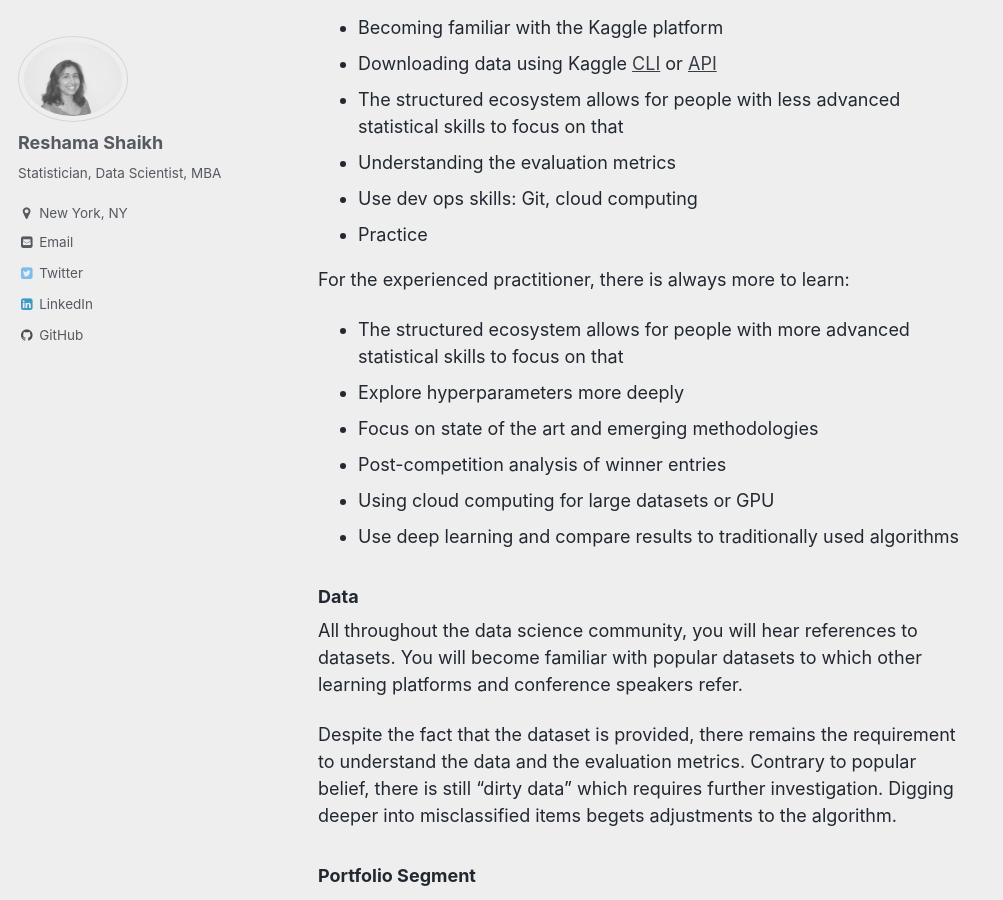
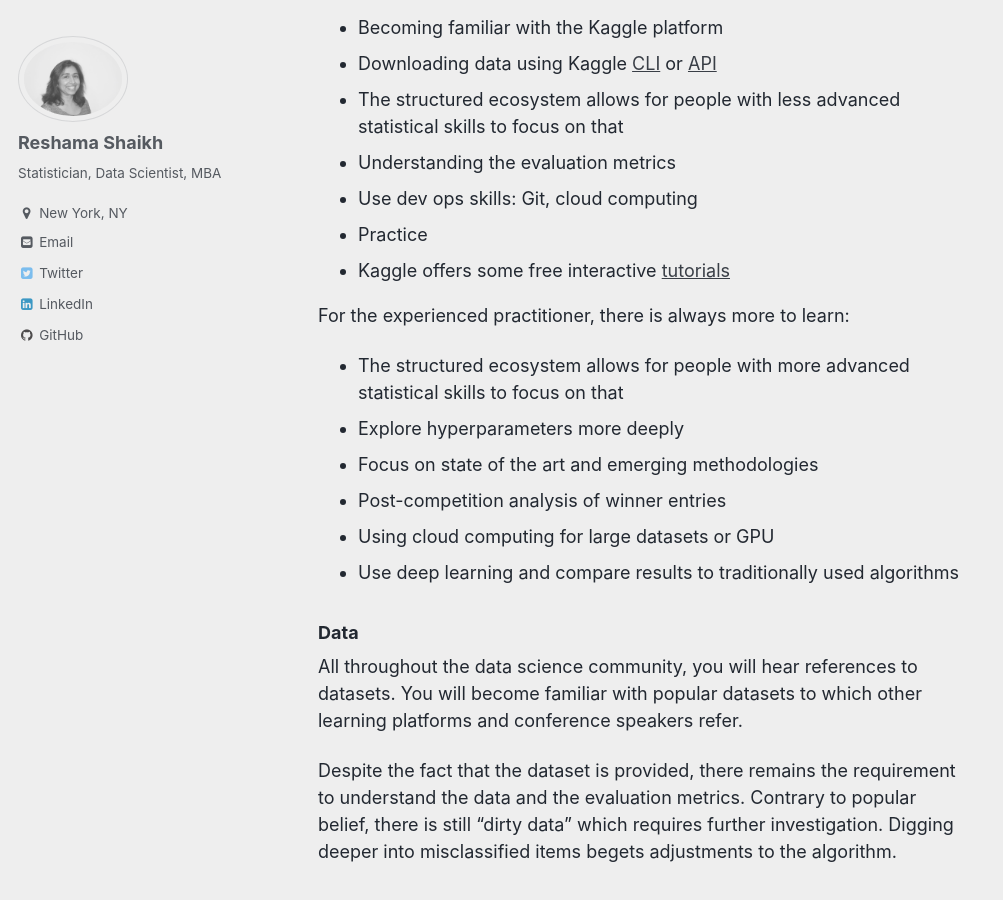
Before and after one commit to reshamas/reshamas.github.io, a Jekyll site: the page built from _posts/2018-04-19-to-kaggle-or-not.md, in a window 1280 px wide and 900 px high, scrolled down 2267 px. Shown: the whole window, without its empty margins (0-1003 px from the left). Built offline with Jekyll 4.4.1, drawn with Linux system fonts in a browser that asks for light colours.

Commit message:
Update 2018-04-19-to-kaggle-or-not.md

```diff
--- a/_posts/2018-04-19-to-kaggle-or-not.md
+++ b/_posts/2018-04-19-to-kaggle-or-not.md
@@ -39,6 +39,7 @@
 - Understanding the evaluation metrics
 - Use dev ops skills:  Git, cloud computing
 - Practice
+- Kaggle offers some free interactive [tutorials](https://www.kaggle.com/learn/overview)
 
 For the experienced practitioner, there is always more to learn:
 - The structured ecosystem allows for people with more advanced statistical skills to focus on that
```
